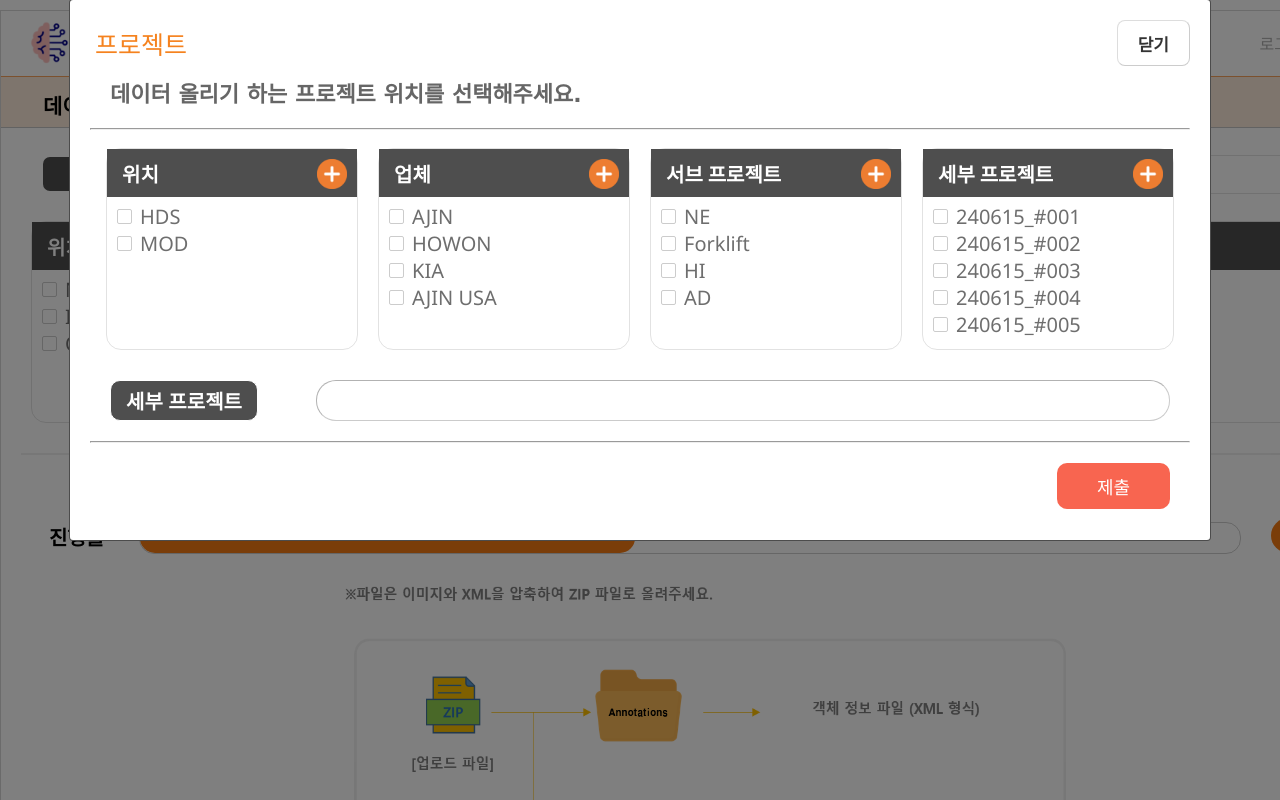
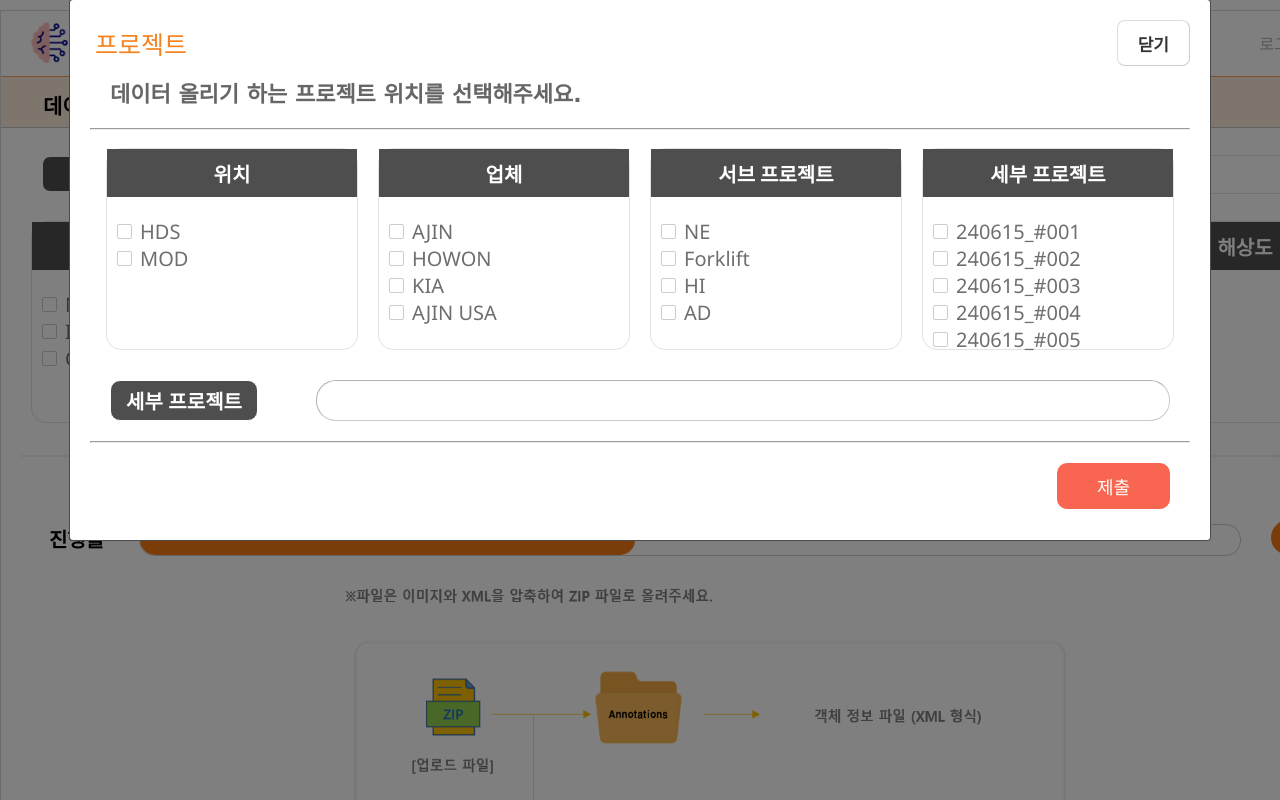
Before and after one commit to BaekInJu/AI-Data_Mart, a React (Create React App) app: page /uploadAiData in a window 1280 px wide. Both pictures are taken after a click on the button 668 px from the left and 174 px from the top of the page. Shown: the top 800 px of the page. Built offline with nearby package versions, Linux system fonts and the light colour scheme.

Commit message:
delete category upload update button

```diff
--- a/src/pages/uploadAiData/UploadAiFile.js
+++ b/src/pages/uploadAiData/UploadAiFile.js
@@ -28,6 +28,14 @@ const UploadAiFile = () => {
         };
     }, [inputRef]);
 
+    const deleteFiled = () => {
+        setFileName();
+    }
+    useEffect(()=>{
+        if (inputRef.current !== null){
+
+        }
+    })
     return (
         <>
             {fileName ? <div  className="file-name">
--- a/src/pages/uploadAiData/settingUpload/SetAttribute.js
+++ b/src/pages/uploadAiData/settingUpload/SetAttribute.js
@@ -16,7 +16,7 @@ const SetAttribute = (props) => {
                     <p>위치</p>
                 </span>
                 <span className="fix">
-                    <img src={fix} alt="NoImage"/>
+                    {/* <img src={fix} alt="NoImage"/> */}
                 </span>
             </div>
             {/* <Option list={attribute} handler={props.func} for="attribute"/> */}
--- a/src/pages/uploadAiData/settingUpload/SetBright.js
+++ b/src/pages/uploadAiData/settingUpload/SetBright.js
@@ -15,7 +15,7 @@ const SetBright = (props) => {
                     <p>밝기</p>
                 </span>
                 <span className="fix">
-                    <img src={fix} alt="NoImage"/>
+                    {/* <img src={fix} alt="NoImage"/> */}
                 </span>
             </div>
             <OptionRadio list={bright} handler={props.func} for="bright"/>
--- a/src/pages/uploadAiData/settingUpload/SetCompany.js
+++ b/src/pages/uploadAiData/settingUpload/SetCompany.js
@@ -16,7 +16,7 @@ const SetCompany = (props) => {
                     <p>업체</p>
                 </span>
                 <span className="fix">
-                    <img src={add} alt="NoImage"/>
+                    {/* <img src={add} alt="NoImage"/> */}
                 </span>
             </div>
             <OptionRadio list={company} handler={props.handler} for="company"/>
--- a/src/pages/uploadAiData/settingUpload/SetProduct.js
+++ b/src/pages/uploadAiData/settingUpload/SetProduct.js
@@ -1,6 +1,5 @@
 import React from "react";
 import OptionRadio from "../../../components/OptionRadio";
-import add from "../../../assets/image/add.png";
 
 const SetProduct = (props) => {
     const product = ["HDS", "MOD"];
@@ -11,7 +10,7 @@ const SetProduct = (props) => {
                     <p>위치</p>
                 </span>
                 <span className="fix">
-                    <img src={add} alt="NoImage"/>
+                    {/* <img src={add} alt="NoImage"/> */}
                 </span>
             </div>
             <OptionRadio list={product} handler={props.handler} for="product"/>
--- a/src/pages/uploadAiData/settingUpload/SetProjectDetail.js
+++ b/src/pages/uploadAiData/settingUpload/SetProjectDetail.js
@@ -20,7 +20,7 @@ const SetProjectDetail = (props) => {
                     <p>세부 프로젝트</p>
                 </span>
                 <span className="fix">
-                    <img src={add} alt="NoImage"/>
+                    {/* <img src={add} alt="NoImage"/> */}
                 </span>
             </div>
             <OptionRadio list={projectDeteil} handler={props.handler} for="projectDetail"/>
--- a/src/pages/uploadAiData/settingUpload/SetResolution.js
+++ b/src/pages/uploadAiData/settingUpload/SetResolution.js
@@ -1,5 +1,4 @@
 import React from "react";
-import fix from"../../../assets/image/fix.png";
 import OptionRadio from "../../../components/OptionRadio";
 
 const SetResolution = (props) => {
@@ -15,7 +14,7 @@ const SetResolution = (props) => {
                     <p>해상도</p>
                 </span>
                 <span className="fix">
-                    <img src={fix} alt="NoImage"/>
+                    {/* <img src={fix} alt="NoImage"/> */}
                 </span>
             </div>
             <OptionRadio list={resolution} handler={props.func} for="resolution"/>
--- a/src/pages/uploadAiData/settingUpload/SetSeason.js
+++ b/src/pages/uploadAiData/settingUpload/SetSeason.js
@@ -16,7 +16,7 @@ const SetSeason = (props) => {
                     <p>계절</p>
                 </span>
                 <span className="fix">
-                    <img src={fix} alt="NoImage"/>
+                    {/* <img src={fix} alt="NoImage"/> */}
                 </span>
             </div>
             <OptionRadio list={season} handler={props.func} for="season"/>
--- a/src/pages/uploadAiData/settingUpload/SetSubProject.js
+++ b/src/pages/uploadAiData/settingUpload/SetSubProject.js
@@ -16,7 +16,7 @@ const SetSubProject = (props) => {
                     <p>서브 프로젝트</p>
                 </span>
                 <span className="fix">
-                    <img src={add} alt="NoImage"/>
+                    {/* <img src={add} alt="NoImage"/> */}
                 </span>
             </div>
             <OptionRadio list={company} handler={props.handler} for="subProject"/>
--- a/src/pages/uploadAiData/settingUpload/SetWeather.js
+++ b/src/pages/uploadAiData/settingUpload/SetWeather.js
@@ -17,7 +17,7 @@ const SetWeather = (props) => {
                     <p>날씨</p>
                 </span>
                 <span className="fix">
-                    <img src={fix} alt="NoImage"/>
+                    {/* <img src={fix} alt="NoImage"/> */}
                 </span>
             </div>
             {/* <Option list={weather} handler={props.func} for="weather"/> */}
--- a/src/style/SetAiProjectModal.css
+++ b/src/style/SetAiProjectModal.css
@@ -131,3 +131,8 @@
     height: 140px;
     width: 250px;
 }
+
+.set-project-modal-options .title {
+    display: flex;
+    justify-content: center;
+}
--- a/src/style/SettingUpload.css
+++ b/src/style/SettingUpload.css
@@ -13,9 +13,11 @@
 }
 
 .set-upload-category .title {
-    margin-left: 5px;
-    float: left;
+    /* margin-left: 5px;
+    float: left; */
+
 }
+
 
 .set-upload-category .fix {
     float: right;
```
Also changed, not shown: src/assets/image/guide.png.
